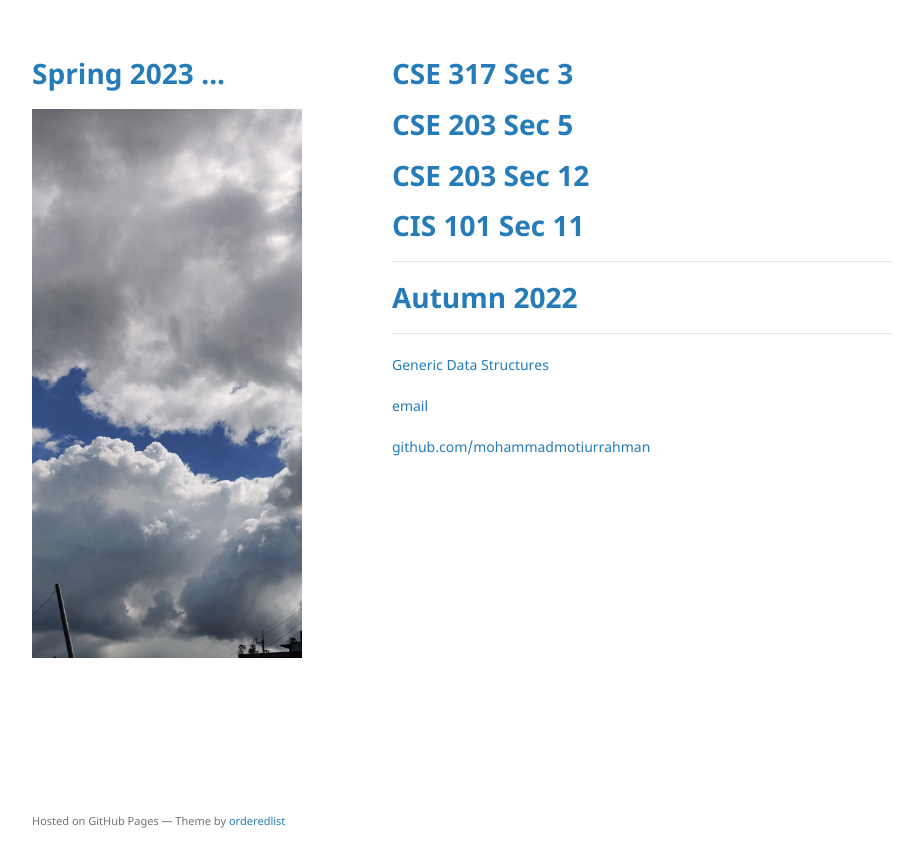
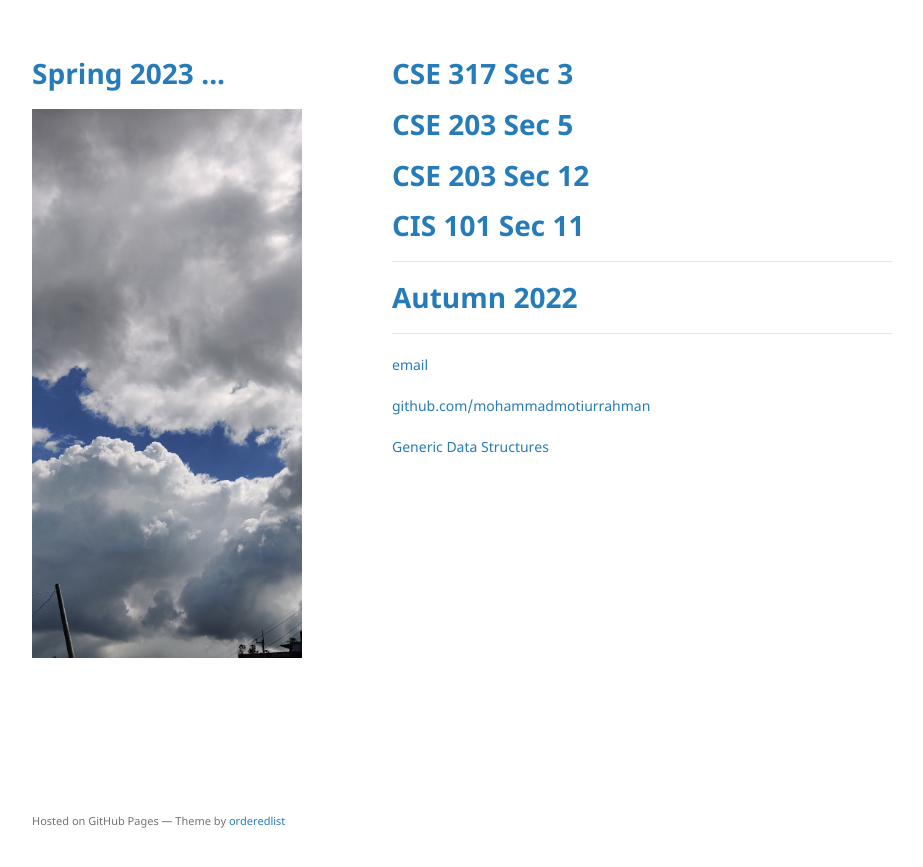
Before and after one commit to mohammadmotiurrahman/mohammadmotiurrahman.github.io, a Jekyll site: the page built from index.md, in a window 1280 px wide. Shown: the top 867 px of the page, without its empty margins (178-1101 px from the left). Built offline with Jekyll 4.4.1, drawn with Linux system fonts in a browser that asks for light colours; our own code applies the rules of GitHub Pages for plain Markdown files.

```diff
--- a/index.md
+++ b/index.md
@@ -9,8 +9,8 @@
 
 * * *
 
-[Generic Data Structures](https://colab.research.google.com/drive/1UxLPRVgJe6Cleeqv3b59vl9fHWnk4ar5?usp=sharing)
-
 [email](mailto:mohammadmotiurrahman@gmail.com)
 
 [github.com/mohammadmotiurrahman](https://github.com/mohammadmotiurrahman)
+
+[Generic Data Structures](https://colab.research.google.com/drive/1UxLPRVgJe6Cleeqv3b59vl9fHWnk4ar5?usp=sharing)
```
